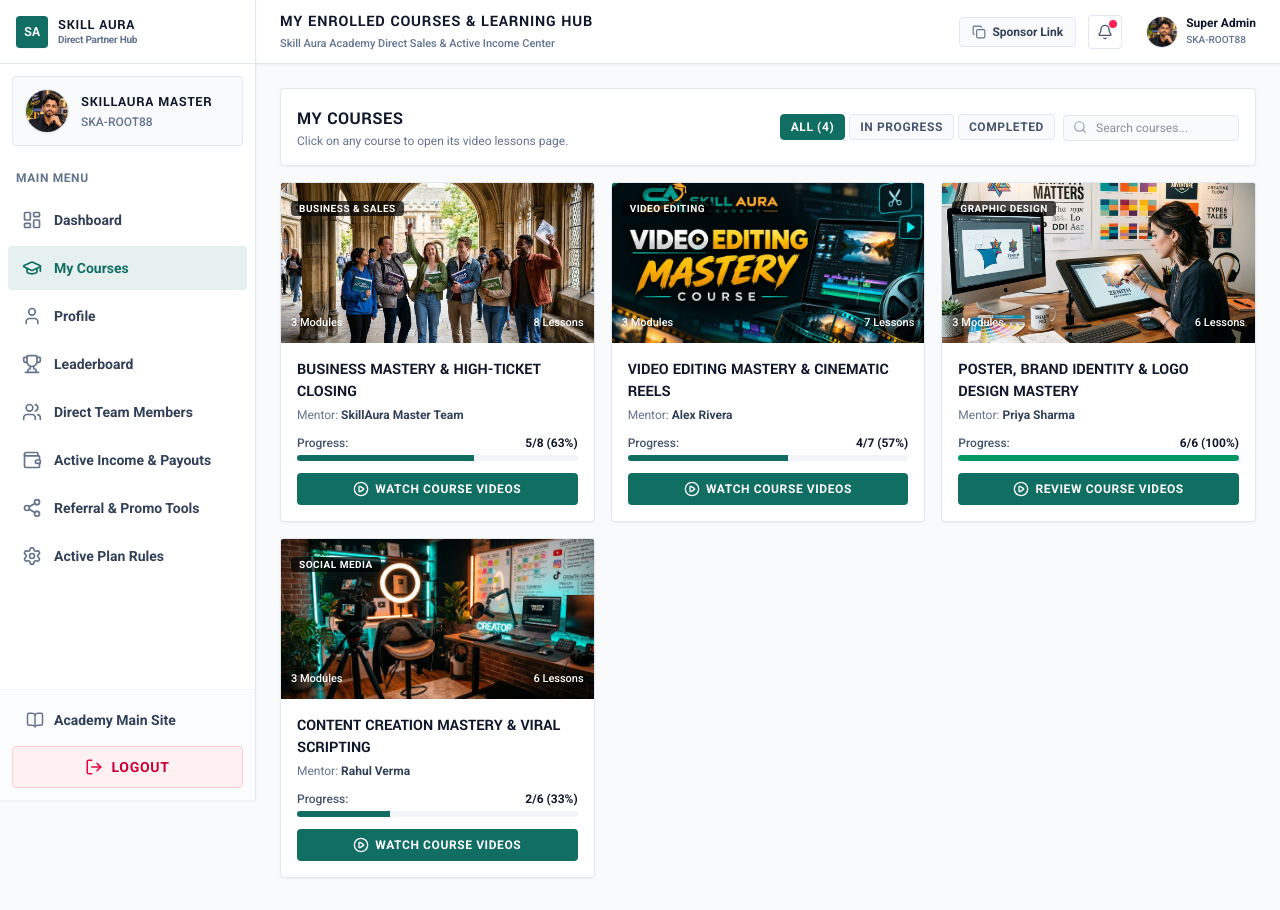
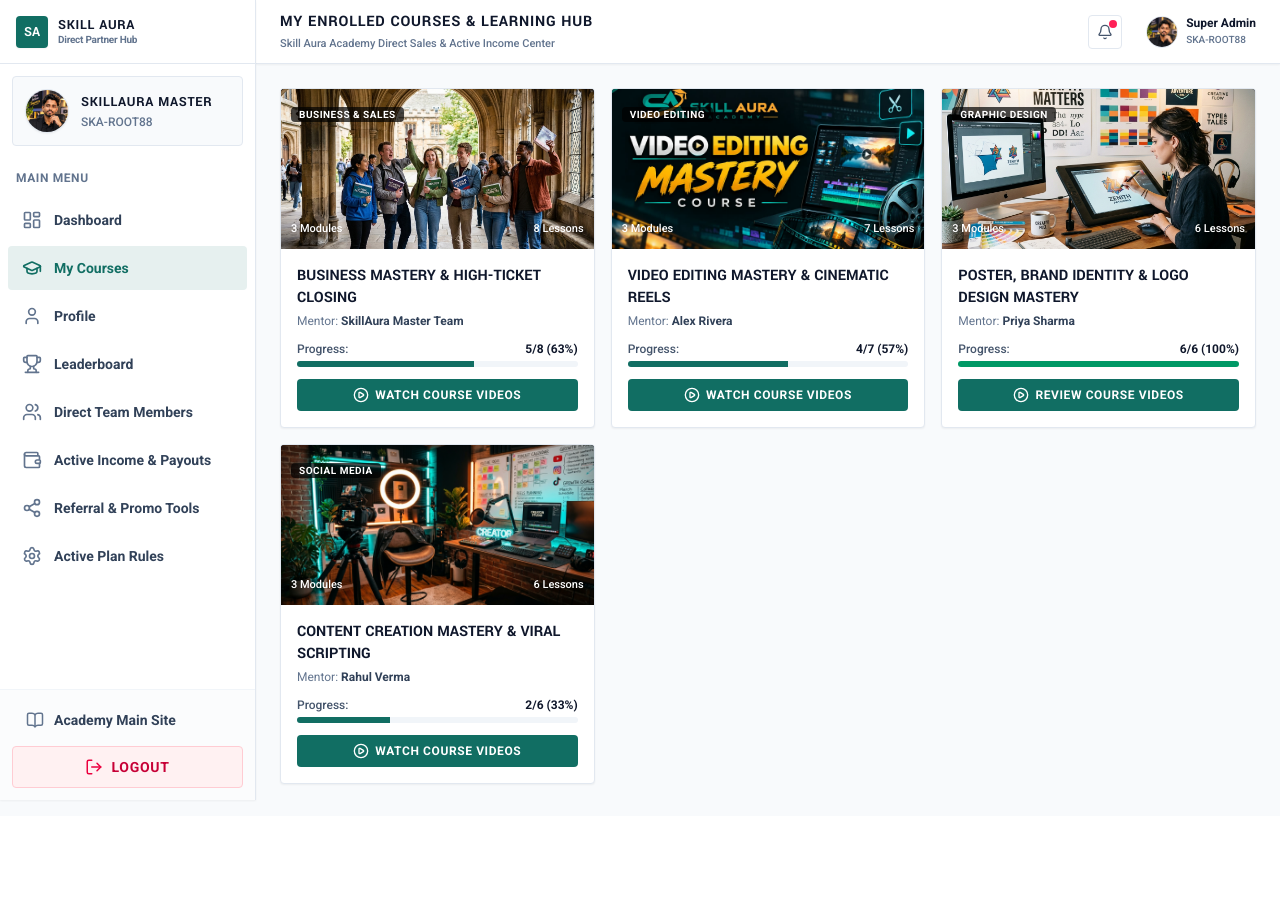
Before and after one commit to budhya2024/skillaura-academy, a Next.js app: page /admin in a window 1280 px wide. Both pictures are taken after a click on the button "My Courses". After the commit the page ends 816 px from the top, so only its background shows below. Built offline with nearby package versions, Linux system fonts and the light colour scheme.

Commit message:
chore: clean up unnecessary header bars and sponsor link button

```diff
--- a/components/admin/AdminDashboard.tsx
+++ b/components/admin/AdminDashboard.tsx
@@ -186,23 +186,7 @@ export default function AdminDashboard() {
           </div>
 
           <div className="flex items-center gap-1.5 sm:gap-3 shrink-0">
-            {/* Quick Copy Sponsor Link on Tablet/Desktop */}
-            <button
-              onClick={handleCopyLink}
-              className="hidden sm:flex items-center gap-1.5 bg-slate-50 hover:bg-slate-100 text-slate-700 px-2.5 sm:px-3 py-1.5 text-xs font-bold border border-slate-200 transition-colors cursor-pointer rounded-[4px]"
-            >
-              {copiedLink ? (
-                <>
-                  <Check className="w-3.5 h-3.5 text-emerald-600" />
-                  <span>Copied!</span>
-                </>
-              ) : (
-                <>
-                  <Copy className="w-3.5 h-3.5 text-slate-500" />
-                  <span>Sponsor Link</span>
-                </>
-              )}
-            </button>
+
 
             {/* Notifications */}
             <button
--- a/components/admin/MyCoursesSection.tsx
+++ b/components/admin/MyCoursesSection.tsx
@@ -24,64 +24,7 @@ export default function MyCoursesSection() {
 
   return (
     <div className="space-y-4 font-sans">
-      {/* Top Header Bar */}
-      <div className="bg-white border border-slate-200 p-4 rounded-[4px] shadow-xs flex flex-col sm:flex-row sm:items-center justify-between gap-3">
-        <div>
-          <h2 className="text-base sm:text-lg font-bold uppercase tracking-wide text-slate-900 font-[family-name:var(--font-yantramanav)]">
-            My Courses
-          </h2>
-          <p className="text-xs text-slate-500">
-            Click on any course to open its video lessons page.
-          </p>
-        </div>
 
-        {/* Filter Pills & Search */}
-        <div className="flex flex-col sm:flex-row items-stretch sm:items-center gap-2">
-          <div className="flex items-center gap-1">
-            <button
-              onClick={() => setFilter("all")}
-              className={`px-2.5 py-1 text-xs font-bold uppercase tracking-wider rounded-[4px] border cursor-pointer ${
-                filter === "all"
-                  ? "bg-[#116E63] text-white border-[#116E63]"
-                  : "bg-slate-50 text-slate-600 border-slate-200 hover:bg-slate-100"
-              }`}
-            >
-              All ({courses.length})
-            </button>
-            <button
-              onClick={() => setFilter("in-progress")}
-              className={`px-2.5 py-1 text-xs font-bold uppercase tracking-wider rounded-[4px] border cursor-pointer ${
-                filter === "in-progress"
-                  ? "bg-[#116E63] text-white border-[#116E63]"
-                  : "bg-slate-50 text-slate-600 border-slate-200 hover:bg-slate-100"
-              }`}
-            >
-              In Progress
-            </button>
-            <button
-              onClick={() => setFilter("completed")}
-              className={`px-2.5 py-1 text-xs font-bold uppercase tracking-wider rounded-[4px] border cursor-pointer ${
-                filter === "completed"
-                  ? "bg-emerald-600 text-white border-emerald-600"
-                  : "bg-slate-50 text-slate-600 border-slate-200 hover:bg-slate-100"
-              }`}
-            >
-              Completed
-            </button>
-          </div>
-
-          <div className="relative">
-            <Search className="w-3.5 h-3.5 text-slate-400 absolute left-2.5 top-1/2 -translate-y-1/2" />
-            <input
-              type="text"
-              placeholder="Search courses..."
-              value={searchQuery}
-              onChange={(e) => setSearchQuery(e.target.value)}
-              className="pl-8 pr-3 py-1 text-xs bg-slate-50 border border-slate-200 rounded-[4px] focus:outline-none focus:ring-1 focus:ring-[#116E63] w-full sm:w-44 text-slate-800"
-            />
-          </div>
-        </div>
-      </div>
 
       {/* Courses Grid */}
       <div className="grid grid-cols-1 md:grid-cols-2 lg:grid-cols-3 gap-4">
```
